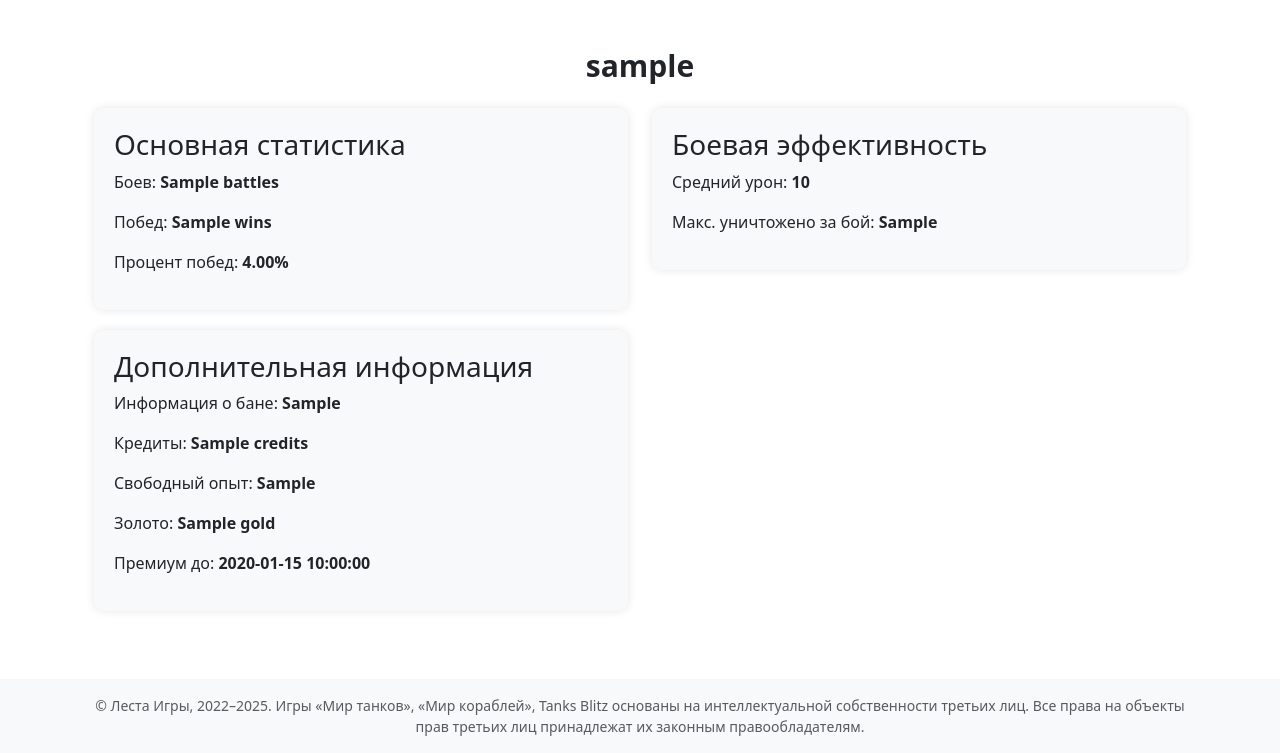
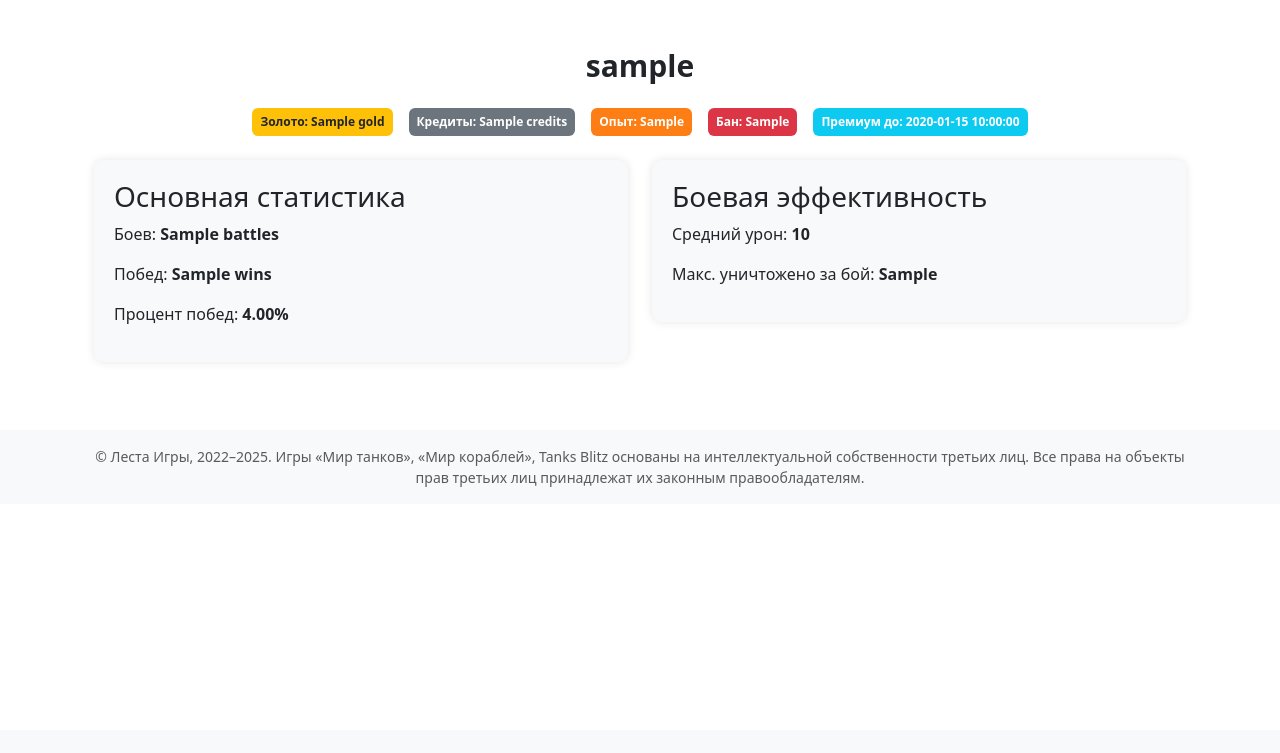
Before and after one commit to PyCharm5/LestaAPI, a Flask app: template lesta_flask/templates/profile.html in a window 1280 px wide. Shown: the part 70-823 px from the top of the page. After the commit the page ends 557 px from the top, so only its background shows below. Run offline with Flask 3, Linux system fonts and the light colour scheme; the visitor is signed in with stand-in values (Sample User, id 1); the template is opened without the code that fills it: most values are stand-ins (such as "Sample title", 1, 10 or a date in 2020).

Commit message:
Update profile.html

```diff
--- a/lesta_flask/templates/profile.html
+++ b/lesta_flask/templates/profile.html
@@ -15,6 +15,25 @@
         </script>
     {% else %}
         <h1 class="text-center mb-4">{{ session.nickname }}</h1>
+
+        <!-- Дополнительная информация в полоску -->
+        <div class="d-flex flex-wrap justify-content-center gap-3 mb-4">
+            <div class="badge bg-warning text-dark p-2">
+                <strong>Золото: {{ stats.gold }}</strong>
+            </div>
+            <div class="badge bg-secondary text-white p-2">
+                <strong>Кредиты: {{ stats.credits }}</strong>
+            </div>
+            <div class="badge bg-orange text-white p-2" style="background-color: #fd7e14 !important;">
+                <strong>Опыт: {{ stats.free_xp }}</strong>
+            </div>
+            <div class="badge {% if stats.ban_info != 'Нет информации о бане' %}bg-danger{% else %}bg-success{% endif %} text-white p-2">
+                <strong>Бан: {{ stats.ban_info }}</strong>
+            </div>
+            <div class="badge bg-info text-white p-2">
+                <strong>Премиум до: {{ stats.premium_expires_at }}</strong>
+            </div>
+        </div>
 
         <div class="row">
             <div class="col-md-6">
@@ -37,21 +56,6 @@
                 </div>
             </div>
         </div>
-
-        <div class="row">
-            <div class="col-md-6">
-                <div class="stat-card bg-light">
-                    <h3>Дополнительная информация</h3>
-                    <div>
-                        <p>Информация о бане: <strong>{{ stats.ban_info }}</strong></p>
-                        <p>Кредиты: <strong>{{ stats.credits }}</strong></p>
-                        <p>Свободный опыт: <strong>{{ stats.free_xp }}</strong></p>
-                        <p>Золото: <strong>{{ stats.gold }}</strong></p>
-                        <p>Премиум до: <strong>{{ stats.premium_expires_at }}</strong></p>
-                    </div>
-                </div>
-            </div>
-        </div>
     {% endif %}
 </div>
 
@@ -62,5 +66,8 @@
         margin-bottom: 20px;
         box-shadow: 0 0 10px rgba(0,0,0,0.1);
     }
+    .bg-orange {
+        background-color: #fd7e14;
+    }
 </style>
 {% endblock %}
```
